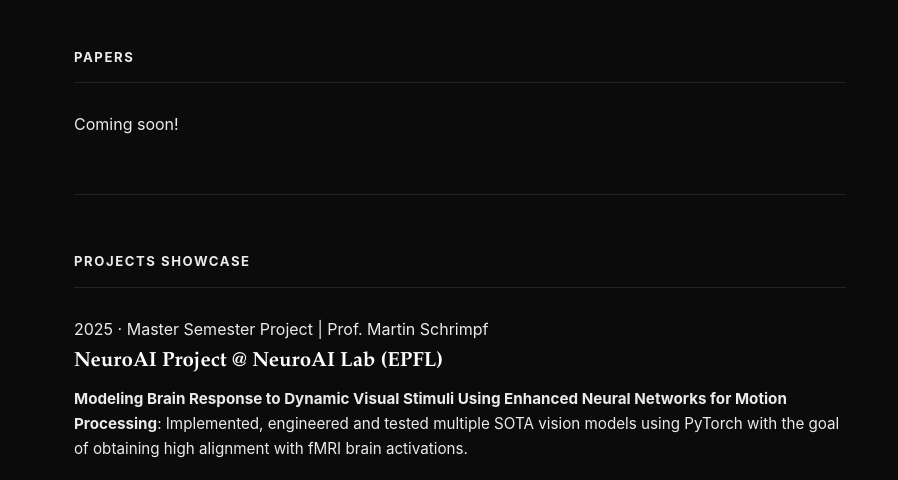
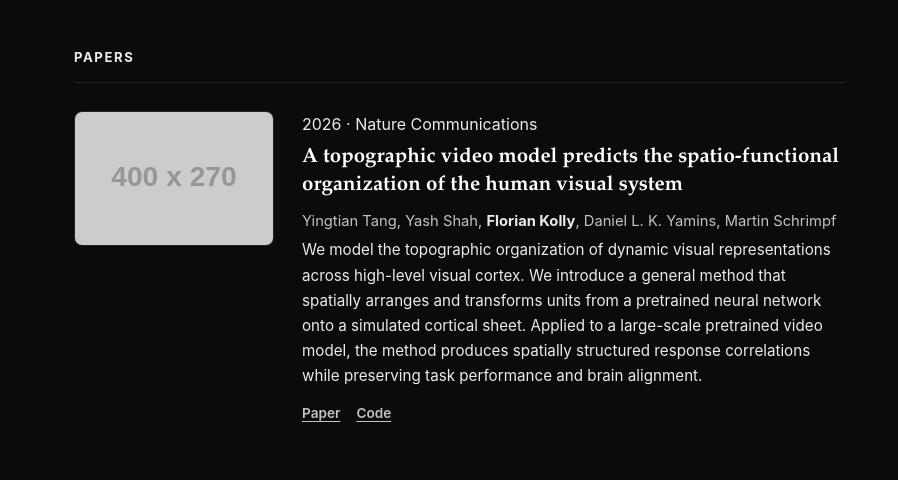
Before and after one commit to FoxYouFR/foxyoufr.github.io, a plain HTML site: page index.html in a window 1280 px wide. Shown: the part 320-800 px from the top of the page, 382-1280 px from the left. Drawn offline with Linux system fonts and the light colour scheme; placeholder pictures from the web are drawn by us.

Commit message:
Update index.html
Added natcomms paper

```diff
--- a/index.html
+++ b/index.html
@@ -56,25 +56,23 @@
 
         <section id="papers">
           <h2 class="section-title">Papers</h2>
-          Coming soon!
 
-          <!--<article class="entry">
+          <article class="entry">
             <div class="entry-media">
               <img src="https://placehold.co/400x270/141414/7c7973?text=Fig" alt="">
             </div>
             <div>
             <div>
               <span class="entry-meta">2026 · Nature Communications</span>
-              <h3>A Topographic Video Model Predicts the Spatio-Functional Organization of the Human Visual System</h3>
-              <p class="authors">Yingtian Tang*, Yash Shah, <strong>Florian Kolly</strong>, Daniel L. K. Yamins, Martin Schrimpf</p>
+              <h3>A topographic video model predicts the spatio-functional organization of the human visual system</h3>
+              <p class="authors">Yingtian Tang, Yash Shah, <strong>Florian Kolly</strong>, Daniel L. K. Yamins, Martin Schrimpf</p>
               <p class="abstract">We model the topographic organization of dynamic visual representations across high-level visual cortex. We introduce a general method that spatially arranges and transforms units from a pretrained neural network onto a simulated cortical sheet. Applied to a large-scale pretrained video model, the method produces spatially structured response correlations while preserving task performance and brain alignment.</p>
               <div class="entry-links">
-                <a href="#">Paper</a>
-                <a href="#">Code</a>
-                <a href="#">BlueSky thread</a>
+                <a href="https://www.nature.com/articles/s41467-026-78948-1">Paper</a>
+                <a href="https://github.com/epflneuroailab/topo-transform">Code</a>
               </div>
             </div>
-          </article>-->
+          </article>
 
         </section>
 
```
